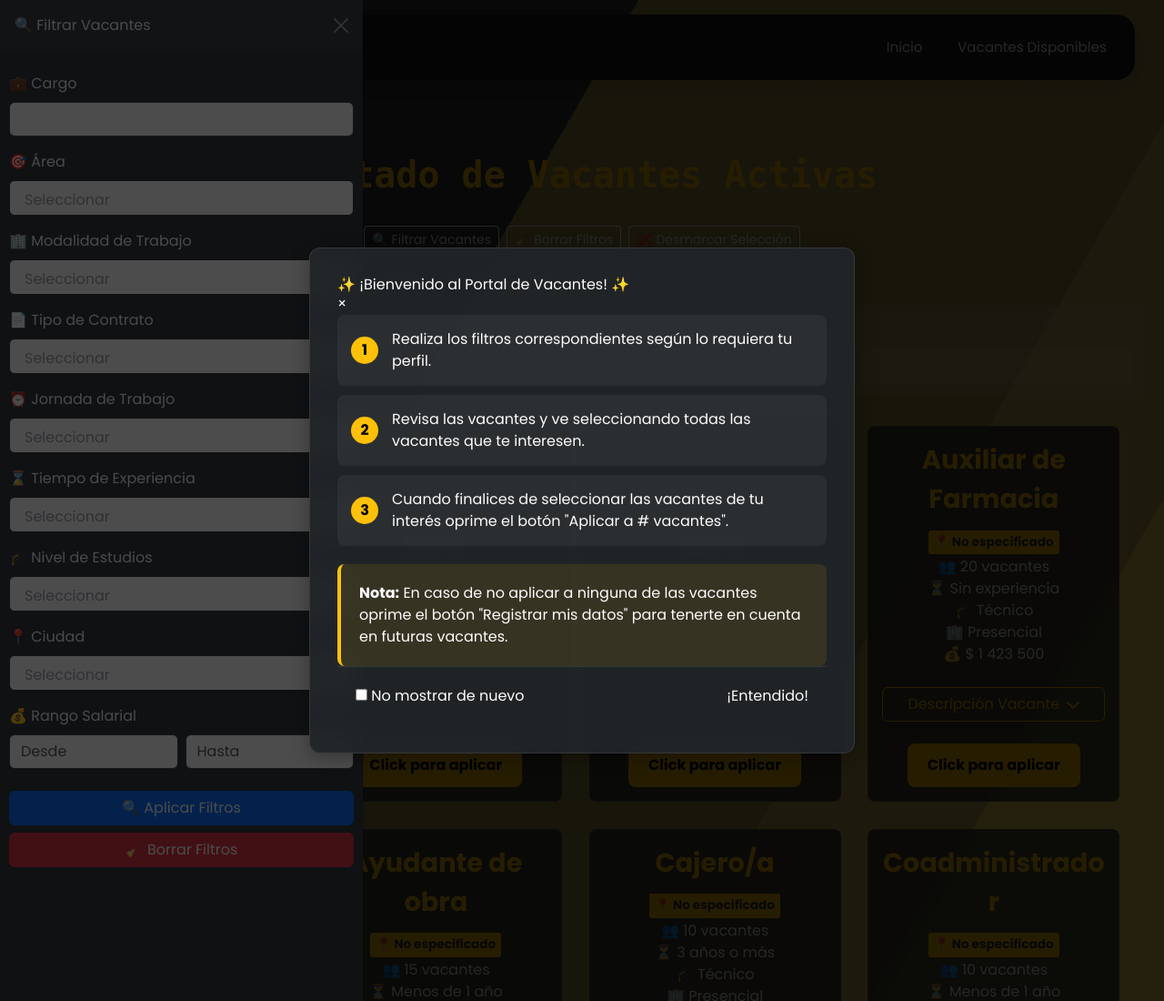
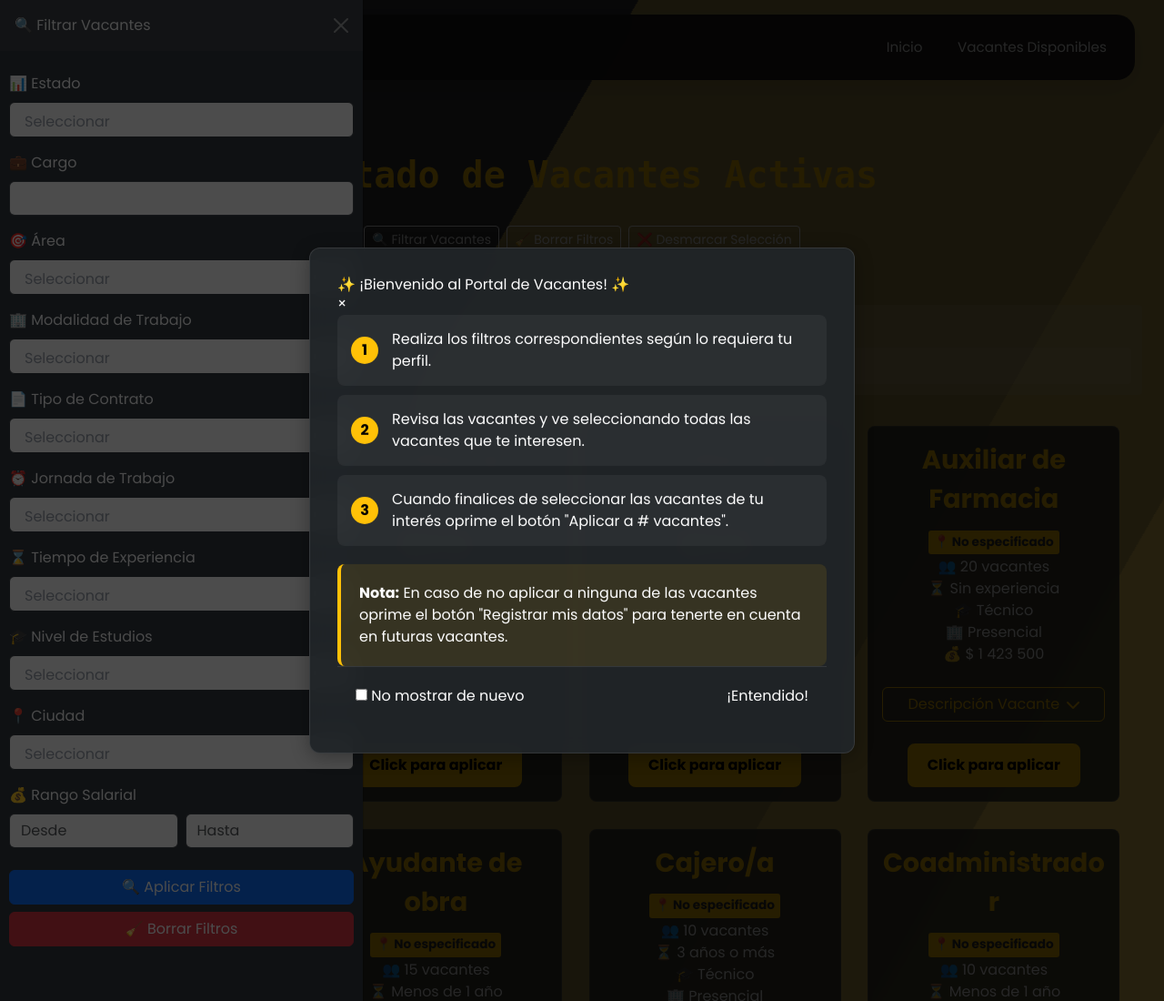
Before and after one commit to JoseGamez632/Proyecto_Colsubsidio_Empleo, a Django app: page /lista_vacantes/ in a window 1280 px wide, after a click on "🔍 Filtrar Vacantes". Shown: the whole page at 91% size. Run offline with Django 5.2, Linux system fonts and the light colour scheme; data comes from the database, SQL or seed files in the repository; both versions use the stored data as it was after the commit; some libraries are stand-ins or nearby versions.

Commit message:
Filtro estado
filtro estado funcional

```diff
--- a/portal_empleo/vacantes/models.py
+++ b/portal_empleo/vacantes/models.py
@@ -129,7 +129,8 @@ class Vacante(models.Model):
     fecha_publicacion = models.DateField(auto_now_add=True)
     empresa_usuaria = models.CharField(max_length=100)
     candidatos_registrados = models.ManyToManyField('RegistroCandidato', related_name='vacantes', blank=True)
-    estado = models.BooleanField(default=True)
+    estado = models.BooleanField(default=True) # True = Activa, False = Inactiva
+
 
     # Nuevo campo: Tipo Vacante
     tipo_vacante = models.CharField(
--- a/portal_empleo/vacantes/templates/vacantes/lista.html
+++ b/portal_empleo/vacantes/templates/vacantes/lista.html
@@ -966,6 +966,20 @@ input:checked + .slider:before {
         <!-- Contenedor con desplazamiento para manejo de contenido largo -->
         <div class="filters-container" style="max-height: calc(100vh - 70px); overflow-y: auto;">
             <form action="" method="GET" id="filter-form">
+                <div class="mb-3">
+                {# --- FILTRO DE ESTADO (Estilo Área - Adaptado para Boolean) --- #}
+                <div class="mb-3">
+                    <label for="estado" class="form-label text-light">📊 Estado</label>
+                    {# Asegúrate de usar la misma clase JS que para Área si usas una librería #}
+                    <select class="form-control multiselect-improved" id="estado" name="estado" multiple="multiple">
+                        {# Opciones escritas directamente con value="True" y value="False" #}
+                        {# La condición 'selected' busca los strings 'True' o 'False' en la lista de filtros #}
+                        <option value="True" {% if 'True' in filtros.estado_list %}selected{% endif %}>Activa</option>
+                        <option value="False" {% if 'False' in filtros.estado_list %}selected{% endif %}>Inactiva</option>
+                    </select>
+                    {# Ya NO necesitas el bucle {% for %} ni la variable estado_choices #}
+                </div>
+                {# --- FIN FILTRO DE ESTADO --- #}
                 {% if request.user.is_authenticated %}
                 <div class="mb-3">
                     <label for="codigo_vacante" class="form-label text-light">🔎 ID Vacante</label>
--- a/portal_empleo/vacantes/views.py
+++ b/portal_empleo/vacantes/views.py
@@ -49,6 +49,7 @@ def lista_vacantes(request):
         'rango_salarial_max': request.GET.get('rango_salarial_max', ''),
 
         # Campos multiselect (pueden tener múltiples valores)
+        'estado_list': request.GET.getlist('estado'), # Recibe ['True'], ['False'], o ['True', 'False']
         'area_list': request.GET.getlist('area'),
         'modalidad_trabajo_list': request.GET.getlist('modalidad_trabajo'),
         'tipo_contrato_list': request.GET.getlist('tipo_contrato'),
@@ -62,9 +63,11 @@ def lista_vacantes(request):
     # Obtener todas las vacantes activas si el usuario no está autenticado
     vacantes = Vacante.objects.filter(estado=True) if not request.user.is_authenticated else Vacante.objects.all()
 
+
     # Filtro para Codigo Vacante (ID Cargo)
     if filtros['codigo_vacante']:
         vacantes = vacantes.filter(codigo_vacante__icontains=filtros['codigo_vacante'].strip())
+
 
     # Filtro para Cargo
     if filtros['cargo']:
@@ -73,6 +76,18 @@ def lista_vacantes(request):
     # Aplicar filtros multiselect
     if filtros['area_list']:
         vacantes = vacantes.filter(area__in=filtros['area_list'])
+
+    if filtros['estado_list']:
+        # Convertir los strings 'True'/'False' de la URL a booleanos
+        estados_booleanos = []
+        if 'True' in filtros['estado_list']:
+            estados_booleanos.append(True)
+        if 'False' in filtros['estado_list']:
+            estados_booleanos.append(False)
+
+        if estados_booleanos: # Solo filtra si se seleccionó algo válido
+            vacantes = vacantes.filter(estado__in=estados_booleanos)
+
 
     if filtros['modalidad_trabajo_list']:
         vacantes = vacantes.filter(modalidad_trabajo__in=filtros['modalidad_trabajo_list'])
```
Also changed, not shown: portal_empleo/db.sqlite3.
